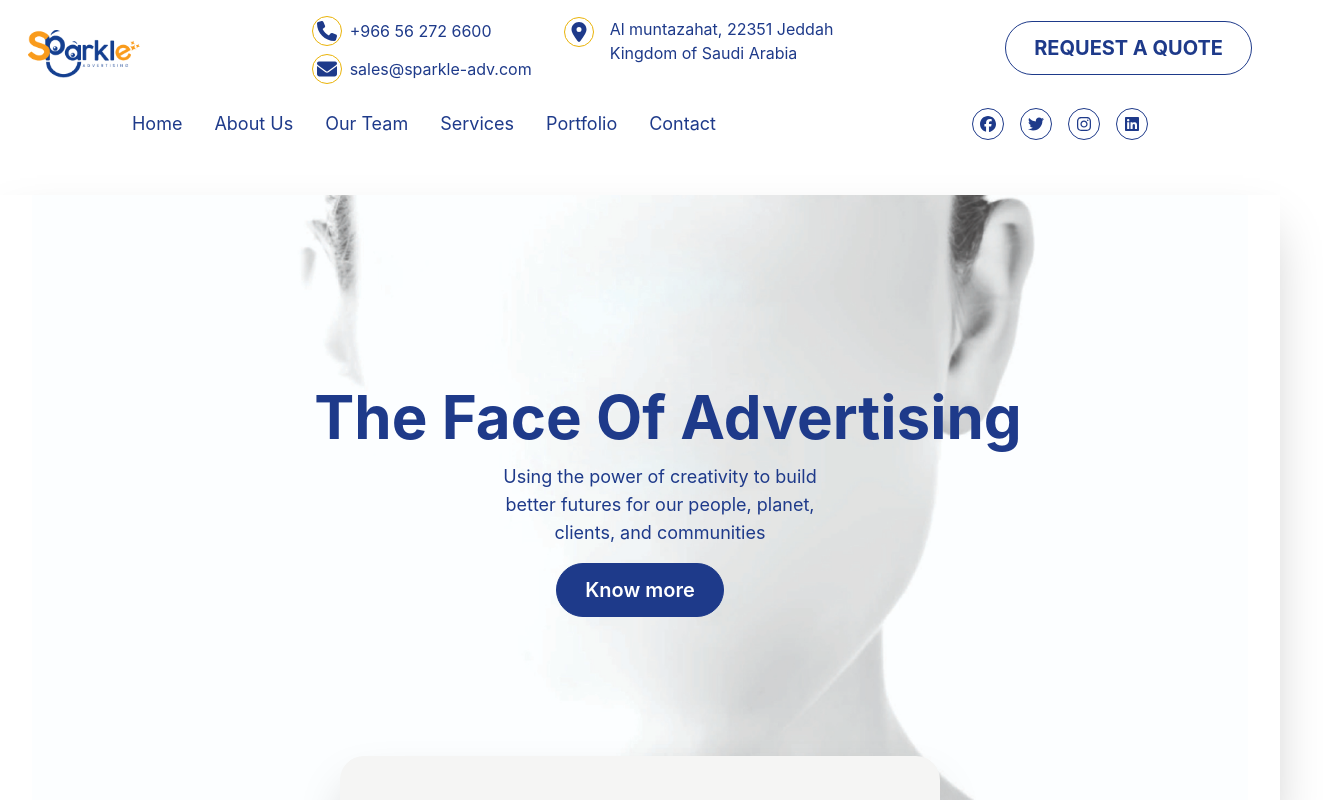
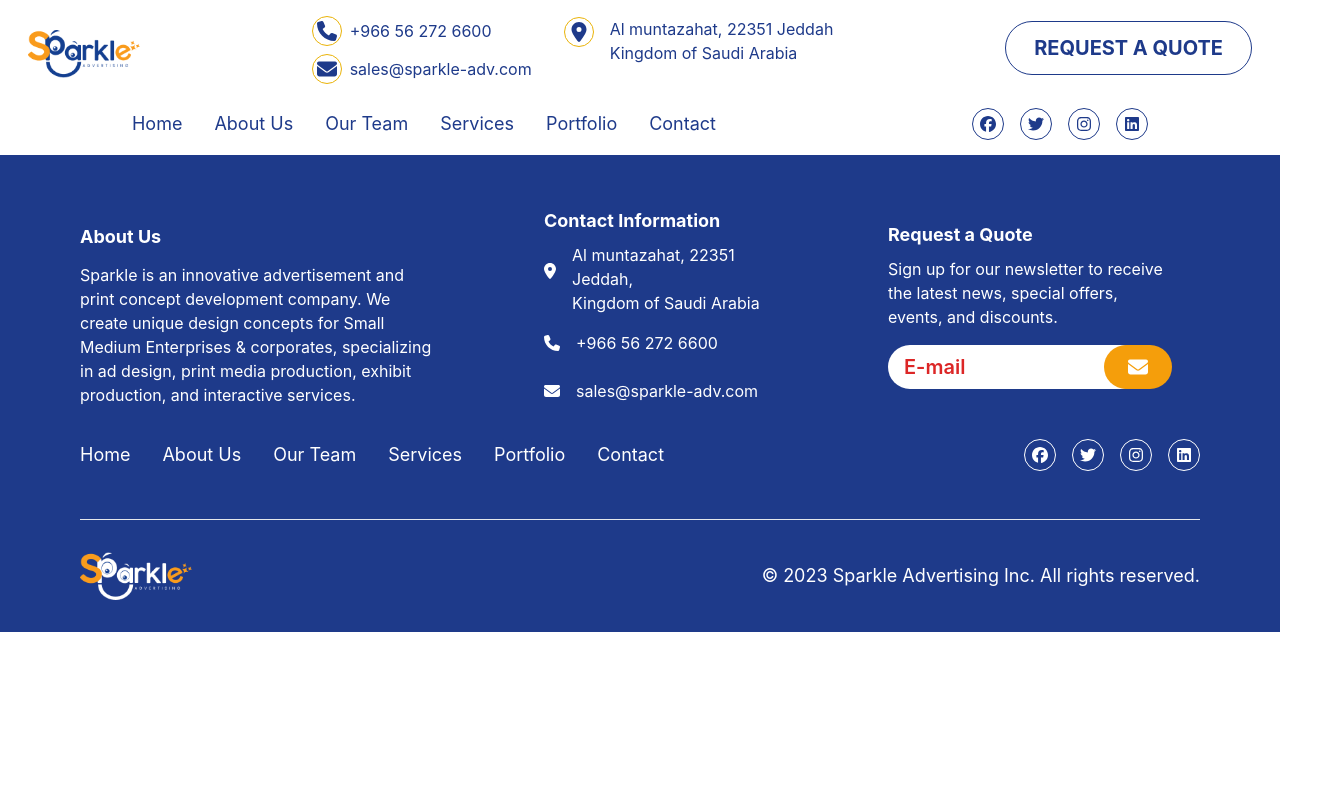
Before and after one commit to AJEESH-MJ/sparkle-frontend, a React (Create React App) app: page / in a window 1280 px wide. Shown: the top 800 px of the page, 1323 px wide, since content can reach past the window. Built offline with nearby package versions, Linux system fonts and the light colour scheme.

Commit message:
home route changed

```diff
--- a/src/App.js
+++ b/src/App.js
@@ -10,7 +10,7 @@
       <Router>
         <Navbar />
           <Routes>
-            <Route path="/" element={<Home /> }/>
+            <Route path="sparkle-frontend/" element={<Home /> }/>
           </Routes>
         <Footer />
       </Router>
```
